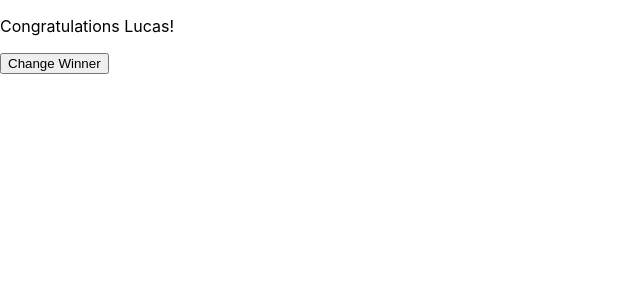
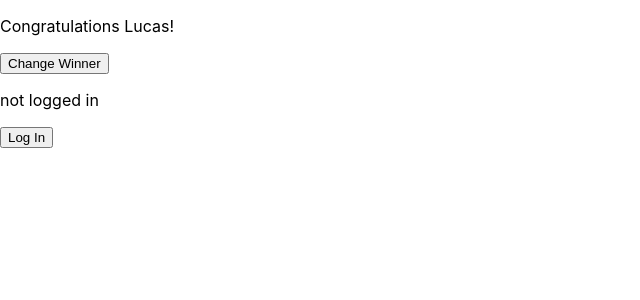
Before and after one commit to lucasrmagalhaes/hooks-react, a React (Create React App) app: page / in a window 1280 px wide. Shown: the top 300 px of the page, without its empty margins (0-640 px from the left). Built offline with nearby package versions, Linux system fonts and the light colour scheme.

Commit message:
Working with the dependency array

```diff
--- a/src/index.js
+++ b/src/index.js
@@ -6,16 +6,29 @@ const root = ReactDOM.createRoot(document.getElementById('root'));
 
 function App() {
   const [name, setName] = useState("Lucas");
+  const [admin, setAdmin] = useState(false);
 
   useEffect(() => {
-    document.title = `Celebrate ${name}`;
-  });
+    console.log(`Celebrate ${name}`);
+  }, [name]);
+
+  useEffect(() => {
+    console.log(`The user is: ${ admin ? "admin" : "not admin" }`);
+  }, [admin]);
 
   return (
     <section>
       <p>Congratulations {name}!</p>
 
       <button onClick={() => setName("Luke")}>Change Winner</button>
+
+      <p>{ admin ? "logged in" : "not logged in" }</p>
+
+      <button
+        onClick={() => setAdmin(true)}
+      >
+        Log In
+      </button>
     </section>
   );
 }
```
